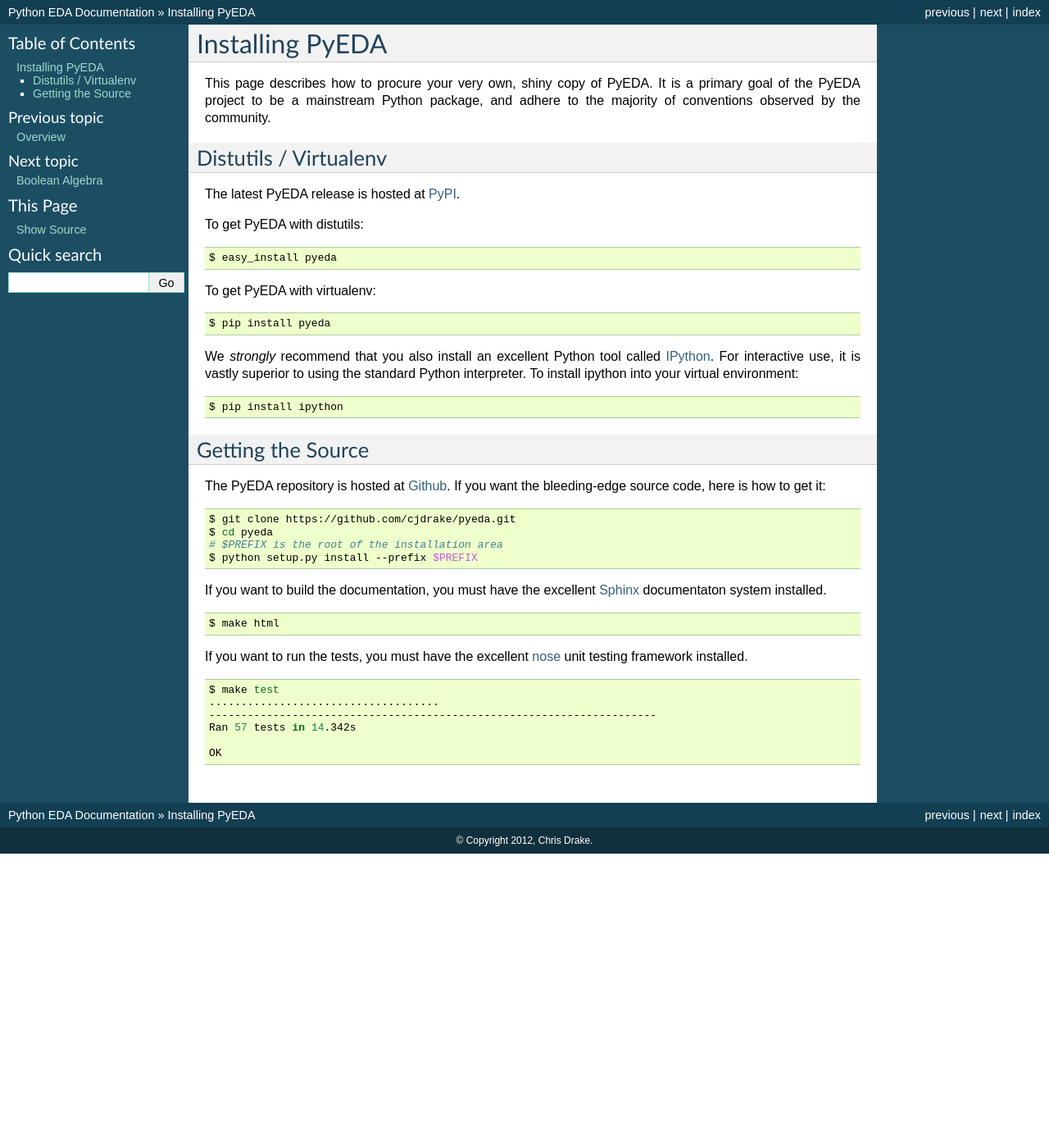
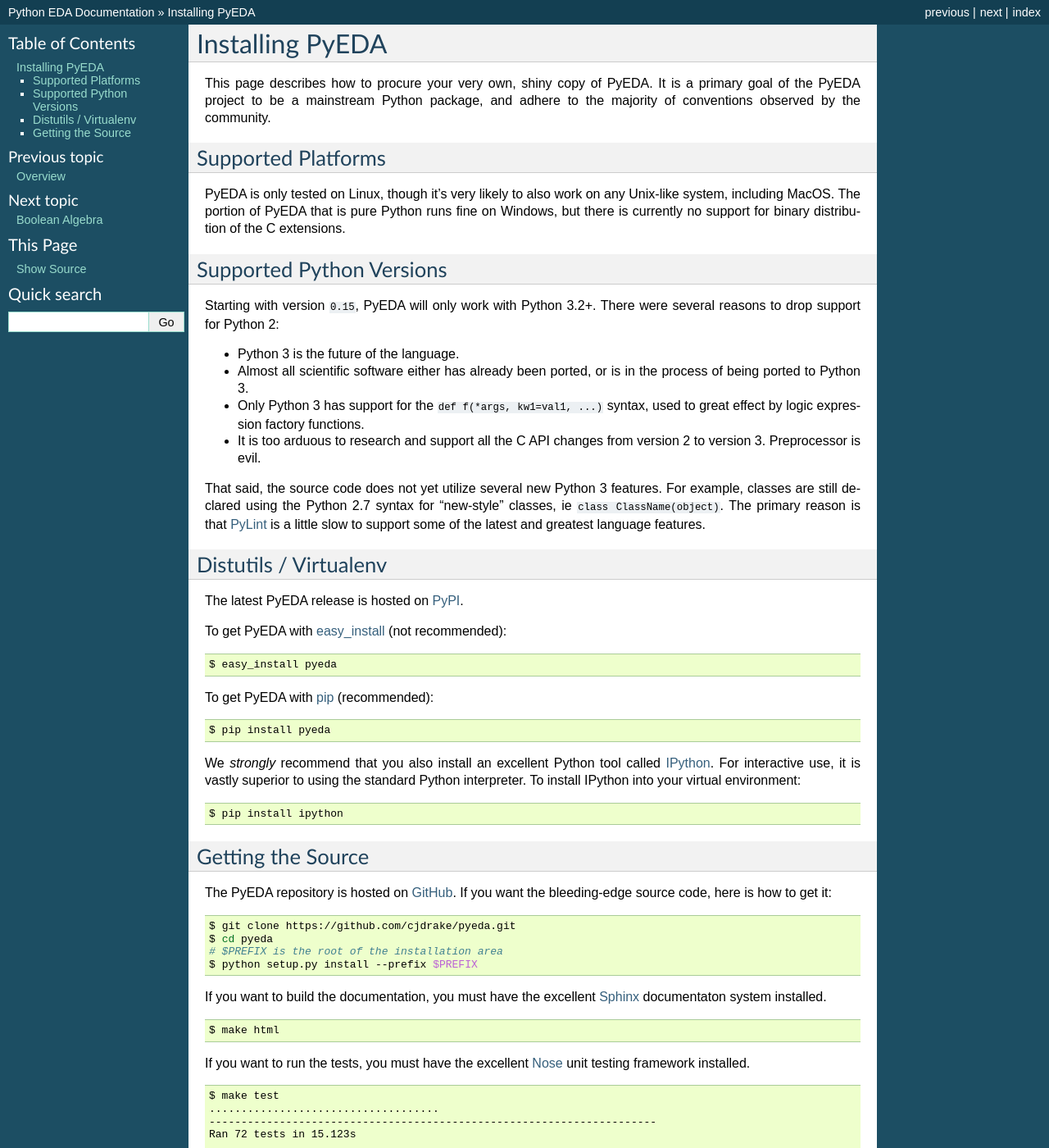
Before and after one commit to cjdrake/pyeda, a Sphinx documentation site: the page built from doc/source/install.rst, in a window 1280 px wide and 1400 px high. Shown: the whole window at 82% size. Built offline with Sphinx 7.4.7, drawn with Linux system fonts in a browser that asks for light colours; some of the changed text lies outside the part shown.

Commit message:
Documentation cleanup

```diff
--- a/README.rst
+++ b/README.rst
@@ -14,14 +14,15 @@
 * Symbolic Boolean algebra with a selection of function representations:
 
   * Logic expressions
+  * Truth tables, with three output states (0, 1, "don't care")
+  * Reduced, ordered binary decision diagrams (ROBDDs)
   * Fast, disjunctive/conjunctive normal form logic expressions
-  * Reduced, ordered binary decision diagrams (ROBDDs)
-  * Truth tables, with three output states (0, 1, "don't care")
 
 * SAT solvers:
 
   * Backtracking
   * DPLL
+  * `PicoSAT <http://fmv.jku.at/picosat>`_
 
 * Formal equivalence
 * Multi-dimensional bit vectors
--- a/doc/source/boolalg.rst
+++ b/doc/source/boolalg.rst
@@ -1,6 +1,4 @@
-.. boolalg.rst
-
-.. |smiley| unicode:: 0x263A
+.. _boolalg:
 
 *******************
   Boolean Algebra
@@ -46,7 +44,7 @@
 Algebras are a big part of the "tools of the trade" for a mathematician.
 A plumber has a wrench, a carpenter has a saw,
 and a mathematician has algebras.
-To each his own. |smiley|
+To each his own.
 
 A *Boolean* algebra defines the rules for working with the set :math:`\{0, 1\}`.
 So unlike in normal algebra class where you have more numbers than you can
--- a/doc/source/index.rst
+++ b/doc/source/index.rst
@@ -15,18 +15,20 @@
 * Symbolic Boolean algebra with a selection of function representations:
 
   * Logic expressions
+  * Truth tables, with three output states (0, 1, "don't care")
+  * Reduced, ordered binary decision diagrams (ROBDDs)
   * Fast, disjunctive/conjunctive normal form logic expressions
-  * Reduced, ordered binary decision diagrams (ROBDDs)
-  * Truth tables, with three output states (0, 1, "don't care")
 
 * SAT solvers:
 
   * Backtracking
   * DPLL
+  * `PicoSAT <http://fmv.jku.at/picosat>`_
 
 * Formal equivalence
 * Multi-dimensional bit vectors
 * DIMACS CNF/SAT parsers
+* Logic expression parser
 
 Contents:
 
--- a/doc/source/install.rst
+++ b/doc/source/install.rst
@@ -1,4 +1,12 @@
-.. install.rst
+.. _install:
+
+.. _easy_install: http://pythonhosted.org/setuptools/easy_install.html
+.. _pip: http://www.pip-installer.org/en/latest
+
+.. _IPython: http://ipython.org
+.. _Nose: http://nose.readthedocs.org/en/latest
+.. _PyLint: http://www.pylint.org
+.. _Sphinx: http://sphinx-doc.org
 
 ********************
   Installing PyEDA
@@ -8,37 +16,63 @@
 It is a primary goal of the PyEDA project to be a mainstream Python package,
 and adhere to the majority of conventions observed by the community.
 
+Supported Platforms
+===================
+
+PyEDA is only tested on Linux, though it's very likely to also work on any
+Unix-like system, including MacOS.
+The portion of PyEDA that is pure Python runs fine on Windows,
+but there is currently no support for binary distribution of the C extensions.
+
+Supported Python Versions
+=========================
+
+Starting with version ``0.15``, PyEDA will only work with Python 3.2+.
+There were several reasons to drop support for Python 2:
+
+* Python 3 is the future of the language.
+* Almost all scientific software either has already been ported,
+  or is in the process of being ported to Python 3.
+* Only Python 3 has support for the ``def f(*args, kw1=val1, ...)`` syntax,
+  used to great effect by logic expression factory functions.
+* It is too arduous to research and support all the C API changes from version
+  2 to version 3. Preprocessor is evil.
+
+That said, the source code does not yet utilize several new Python 3 features.
+For example, classes are still declared using the Python 2.7 syntax for
+"new-style" classes, ie ``class ClassName(object)``.
+The primary reason is that `PyLint`_ is a little slow to support some of the
+latest and greatest language features.
+
 Distutils / Virtualenv
 ======================
 
-The latest PyEDA release is hosted at
+The latest PyEDA release is hosted on
 `PyPI <http://pypi.python.org/pypi/pyeda>`_.
 
-.. highlight:: sh
-
-To get PyEDA with distutils::
+To get PyEDA with `easy_install`_ (not recommended)::
 
    $ easy_install pyeda
 
-To get PyEDA with virtualenv::
+To get PyEDA with `pip`_ (recommended)::
 
    $ pip install pyeda
 
 We *strongly* recommend that you also install an excellent Python tool called
-`IPython <http://ipython.org>`_.
+`IPython`_.
 For interactive use,
 it is vastly superior to using the standard Python interpreter.
-To install ipython into your virtual environment::
+To install IPython into your virtual environment::
 
    $ pip install ipython
 
 Getting the Source
 ==================
 
-The PyEDA repository is hosted at `Github <https://github.com>`_.
+The PyEDA repository is hosted on `GitHub <https://github.com/cjdrake/pyeda>`_.
 If you want the bleeding-edge source code, here is how to get it:
 
-.. parsed-literal::
+.. code-block:: sh
 
    $ git clone https://github.com/cjdrake/pyeda.git
    $ cd pyeda
@@ -46,22 +80,20 @@
    $ python setup.py install --prefix $PREFIX
 
 If you want to build the documentation,
-you must have the excellent `Sphinx <http://sphinx.pocoo.org>`_
-documentaton system installed.
+you must have the excellent `Sphinx`_ documentaton system installed.
 
-.. parsed-literal::
+::
 
    $ make html
 
 If you want to run the tests,
-you must have the excellent `nose <http://nose.readthedocs.org/en/latest>`_
-unit testing framework installed.
+you must have the excellent `Nose`_ unit testing framework installed.
 
-.. parsed-literal::
+::
 
    $ make test
    ....................................
    ----------------------------------------------------------------------
-   Ran 57 tests in 14.342s
+   Ran 72 tests in 15.123s
 
    OK
--- a/doc/source/overview.rst
+++ b/doc/source/overview.rst
@@ -1,4 +1,4 @@
-.. overview.rst
+.. _overview:
 
 ************
   Overview
--- a/doc/source/relnotes.rst
+++ b/doc/source/relnotes.rst
@@ -8,7 +8,8 @@
 ==========================
 
 * Drop support for Python 2.7. Will only support Python 3.2+ going forward.
-* Integrate `PicoSAT <http://fmv.jku.at/picosat/>`_, a compact SAT solver written in C.
+* Integrate `PicoSAT <http://fmv.jku.at/picosat/>`_,
+  a compact SAT solver written in C.
 
 Version 0.14
 ============
--- a/doc/source/sudoku.rst
+++ b/doc/source/sudoku.rst
@@ -1,6 +1,4 @@
-.. sudoku.rst
-
-.. |smiley| unicode:: 0x263A
+.. _sudoku:
 
 *********************************
   Abusing PyEDA to Solve Sudoku
@@ -23,7 +21,7 @@
 1. There are lots of Sudoku solvers on the Internet;
    I make no claims of novelty.
 2. PyEDA is unlikely to win any speed competitions.
-3. Let's face it--this is a pretty awesome waste of time |smiley|.
+3. Let's face it--this is a pretty awesome waste of time.
 
 Getting Started
 ===============
```
Also changed, not shown: other parts of doc/source/relnotes.rst (+1 -1 lines).
